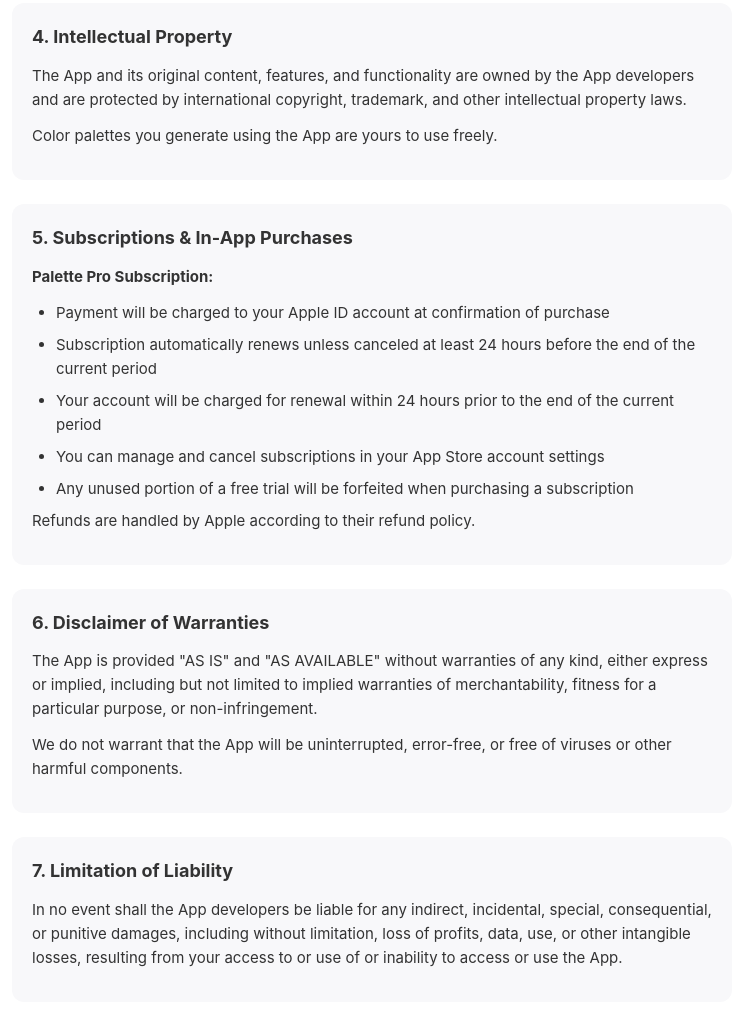
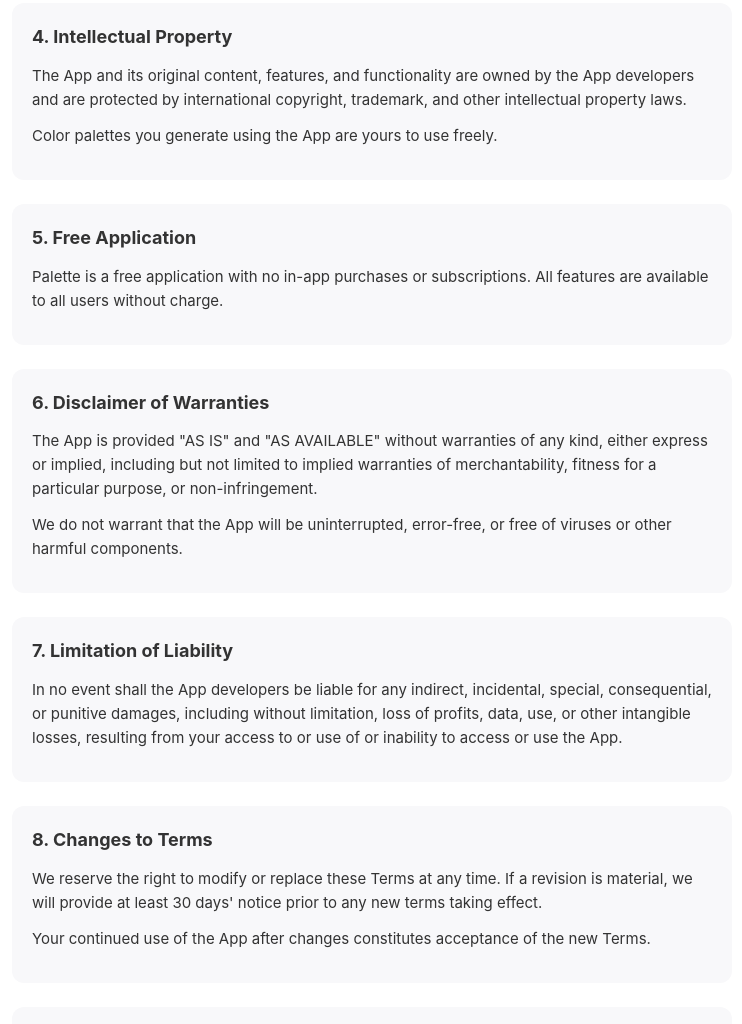
Before and after one commit to ganjoo92/Palette, a plain HTML site: page terms.html in a window 1280 px wide. Shown: the part 901-1925 px from the top of the page, without its empty margins (268-1010 px from the left). Drawn offline with Linux system fonts and the light colour scheme.

Commit message:
Remove subscription references - app is now 100% free

```diff
--- a/terms.html
+++ b/terms.html
@@ -138,16 +138,8 @@
         </section>
 
         <section>
-            <h2>5. Subscriptions & In-App Purchases</h2>
-            <p><strong>Palette Pro Subscription:</strong></p>
-            <ul>
-                <li>Payment will be charged to your Apple ID account at confirmation of purchase</li>
-                <li>Subscription automatically renews unless canceled at least 24 hours before the end of the current period</li>
-                <li>Your account will be charged for renewal within 24 hours prior to the end of the current period</li>
-                <li>You can manage and cancel subscriptions in your App Store account settings</li>
-                <li>Any unused portion of a free trial will be forfeited when purchasing a subscription</li>
-            </ul>
-            <p>Refunds are handled by Apple according to their refund policy.</p>
+            <h2>5. Free Application</h2>
+            <p>Palette is a free application with no in-app purchases or subscriptions. All features are available to all users without charge.</p>
         </section>
 
         <section>
```
Also changed, not shown: privacy.html (+0 -2 lines).
